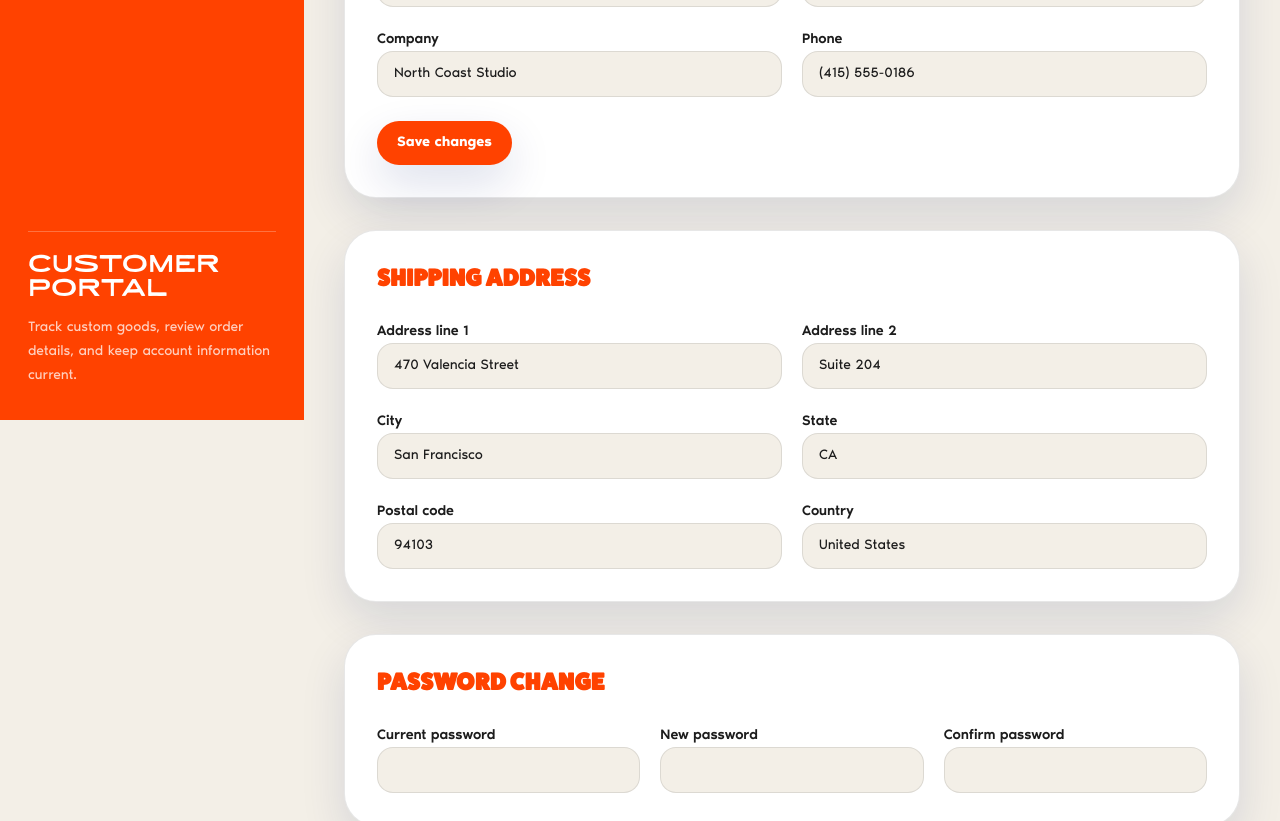
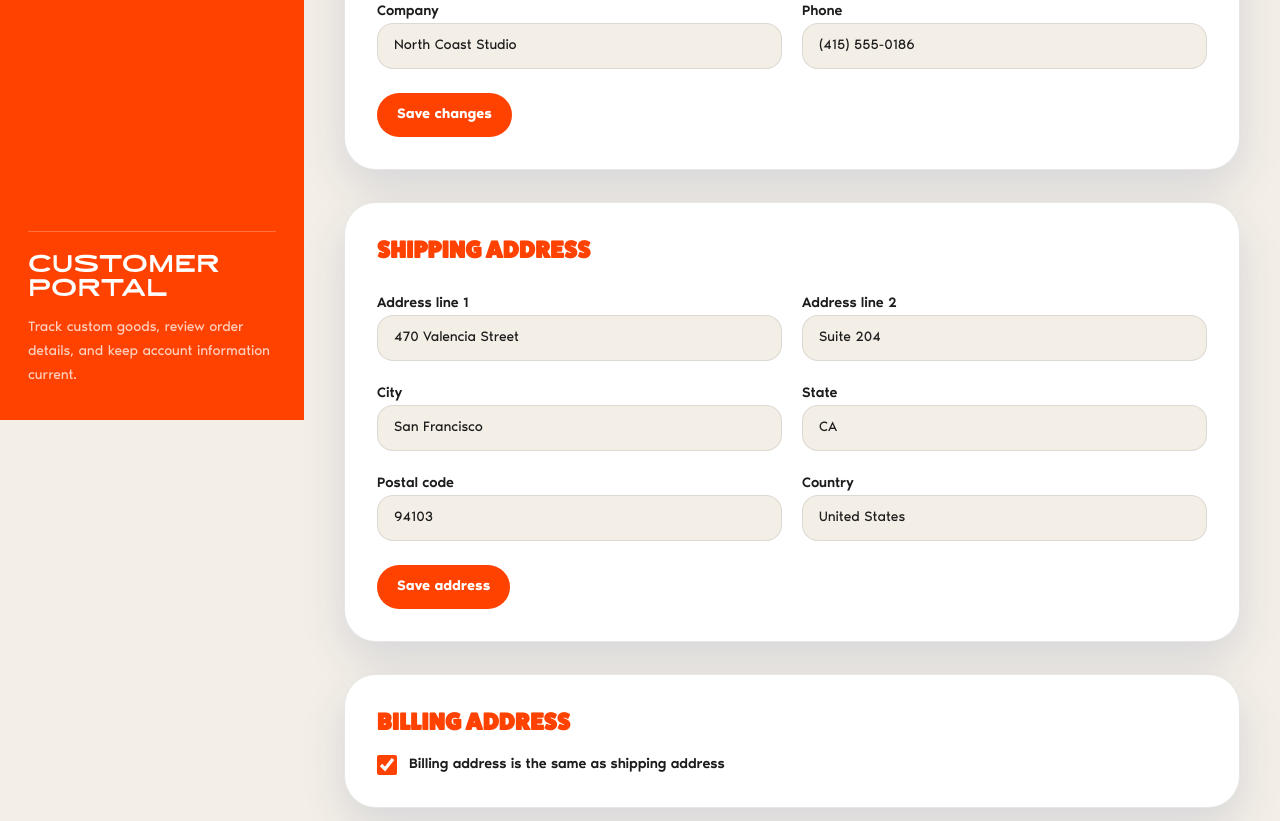
Before and after one commit to hanaajones/orangegoods-website, a Next.js app: page /portal/account in a window 1280 px wide. Shown: the part 380-1201 px from the top of the page. Built offline with nearby package versions, Linux system fonts and the light colour scheme.

Commit message:
feat: portal account — billing address section with same-as-shipping toggle

```diff
--- a/app/portal/account/page.tsx
+++ b/app/portal/account/page.tsx
@@ -1,4 +1,10 @@
+"use client";
+
+import { useState } from "react";
+
 export default function PortalAccountPage() {
+  const [billingSameAsShipping, setBillingSameAsShipping] = useState(true);
+
   return (
     <div className="space-y-8">
       <section className="space-y-3">
@@ -15,11 +21,12 @@ export default function PortalAccountPage() {
           Account settings.
         </h1>
         <p className="max-w-3xl text-base leading-7 text-[#1C1C1C]/66">
-          This is a UI-only placeholder for profile, shipping, and password controls until the real account system is wired in.
+          Manage your profile, addresses, and password.
         </p>
       </section>
 
       <div className="grid gap-8">
+        {/* Profile */}
         <section className="rounded-[2rem] border border-[#1C1C1C]/10 bg-white p-6 shadow-[0_18px_45px_rgba(8,30,111,0.12)] sm:p-8">
           <h2
             className="text-2xl font-bold uppercase tracking-tight text-[#FF4200]"
@@ -35,12 +42,13 @@ export default function PortalAccountPage() {
           </div>
           <button
             type="button"
-            className="mt-6 inline-flex rounded-full bg-[#FF4200] px-5 py-3 text-sm font-semibold text-white shadow-[0_18px_45px_rgba(8,30,111,0.14)] transition hover:-translate-y-0.5 hover:bg-[#0B32A0]"
+            className="mt-6 inline-flex rounded-full bg-[#FF4200] px-5 py-3 text-sm font-semibold text-white transition hover:-translate-y-0.5 hover:bg-[#0B32A0]"
           >
             Save changes
           </button>
         </section>
 
+        {/* Shipping address */}
         <section className="rounded-[2rem] border border-[#1C1C1C]/10 bg-white p-6 shadow-[0_18px_45px_rgba(8,30,111,0.12)] sm:p-8">
           <h2
             className="text-2xl font-bold uppercase tracking-tight text-[#FF4200]"
@@ -56,8 +64,58 @@ export default function PortalAccountPage() {
             <AccountField label="Postal code" defaultValue="94103" />
             <AccountField label="Country" defaultValue="United States" />
           </div>
+          <button
+            type="button"
+            className="mt-6 inline-flex rounded-full bg-[#FF4200] px-5 py-3 text-sm font-semibold text-white transition hover:-translate-y-0.5 hover:bg-[#0B32A0]"
+          >
+            Save address
+          </button>
         </section>
 
+        {/* Billing address */}
+        <section className="rounded-[2rem] border border-[#1C1C1C]/10 bg-white p-6 shadow-[0_18px_45px_rgba(8,30,111,0.12)] sm:p-8">
+          <div className="flex items-start justify-between gap-4">
+            <h2
+              className="text-2xl font-bold uppercase tracking-tight text-[#FF4200]"
+              style={{ fontFamily: "var(--font-display)" }}
+            >
+              Billing address
+            </h2>
+          </div>
+
+          {/* Checkbox */}
+          <label className="mt-4 flex cursor-pointer items-center gap-3">
+            <input
+              type="checkbox"
+              checked={billingSameAsShipping}
+              onChange={(e) => setBillingSameAsShipping(e.target.checked)}
+              className="h-5 w-5 cursor-pointer rounded border-[#1C1C1C]/20 accent-[#FF4200]"
+            />
+            <span className="text-sm font-medium text-[#1C1C1C]">
+              Billing address is the same as shipping address
+            </span>
+          </label>
+
+          {/* Conditional billing fields */}
+          {!billingSameAsShipping && (
+            <div className="mt-6 grid gap-5 md:grid-cols-2">
+              <AccountField label="Address line 1" defaultValue="" />
+              <AccountField label="Address line 2" defaultValue="" />
+              <AccountField label="City" defaultValue="" />
+              <AccountField label="State" defaultValue="" />
+              <AccountField label="Postal code" defaultValue="" />
+              <AccountField label="Country" defaultValue="United States" />
+              <button
+                type="button"
+                className="col-span-full mt-2 inline-flex w-fit rounded-full bg-[#FF4200] px-5 py-3 text-sm font-semibold text-white transition hover:-translate-y-0.5 hover:bg-[#0B32A0]"
+              >
+                Save billing address
+              </button>
+            </div>
+          )}
+        </section>
+
+        {/* Password */}
         <section className="rounded-[2rem] border border-[#1C1C1C]/10 bg-white p-6 shadow-[0_18px_45px_rgba(8,30,111,0.12)] sm:p-8">
           <h2
             className="text-2xl font-bold uppercase tracking-tight text-[#FF4200]"
```
